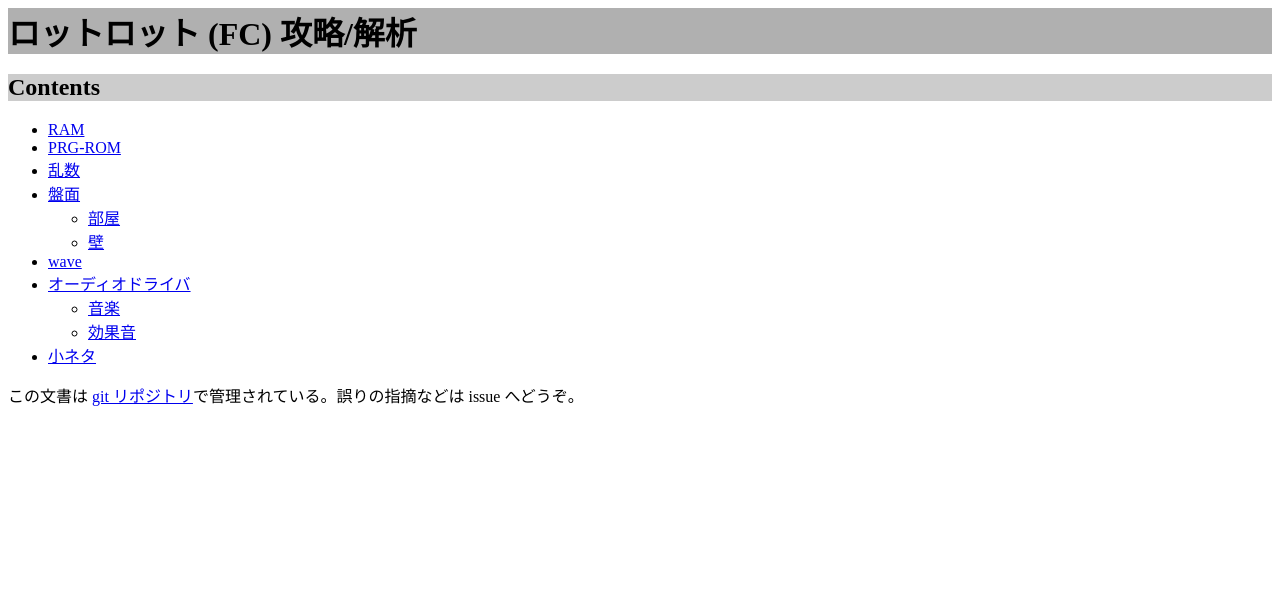
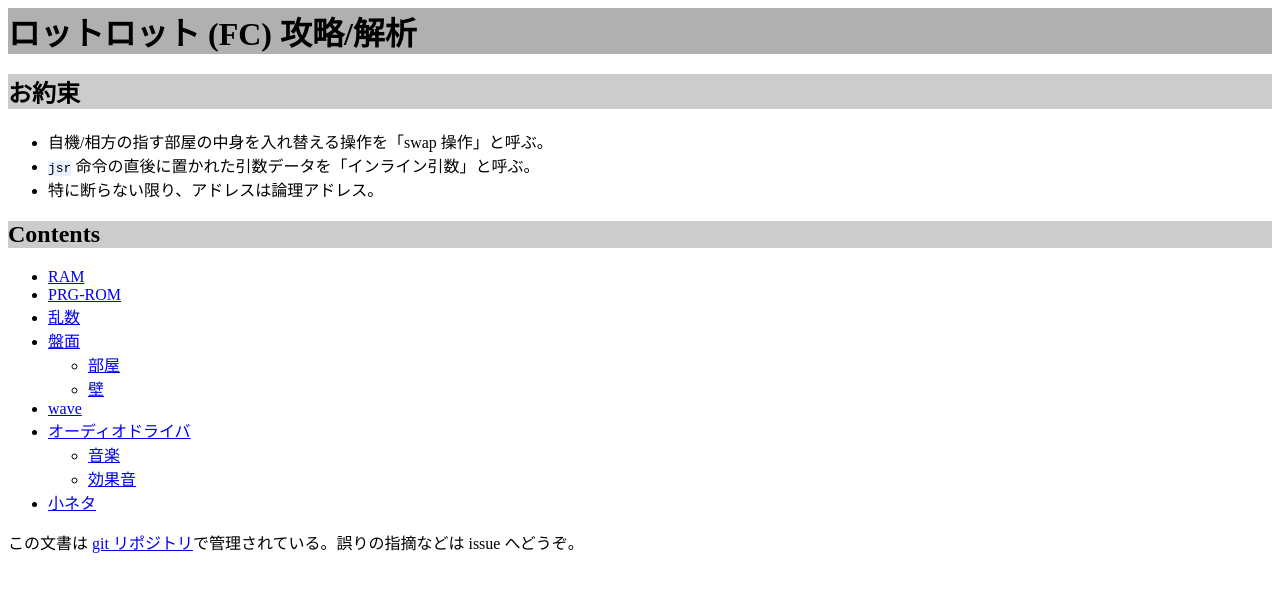
Before and after one commit to taotao54321/LotLotResource, a plain HTML site: page docs/index.html in a window 1280 px wide. Drawn offline with Linux system fonts and the light colour scheme.

Commit message:
add: お約束

```diff
--- a/docs/index.html
+++ b/docs/index.html
@@ -9,6 +9,14 @@
 <body>
 
 <header>ロットロット (FC) 攻略/解析</header>
+
+<h2>お約束</h2>
+
+<ul>
+    <li>自機/相方の指す部屋の中身を入れ替える操作を「swap 操作」と呼ぶ。</li>
+    <li><code>jsr</code> 命令の直後に置かれた引数データを「インライン引数」と呼ぶ。</li>
+    <li>特に断らない限り、アドレスは論理アドレス。</li>
+</ul>
 
 <h2>Contents</h2>
 
```
